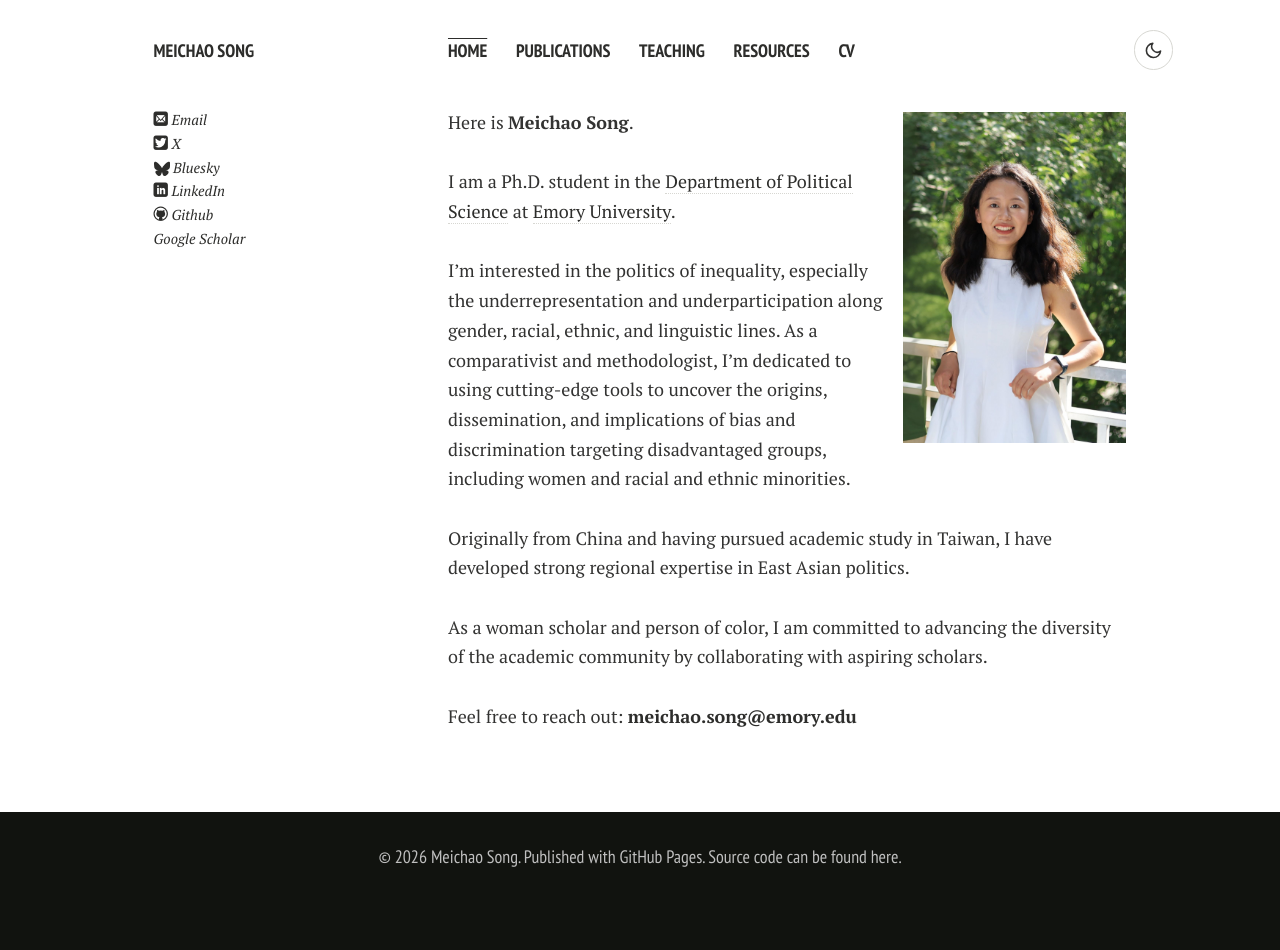
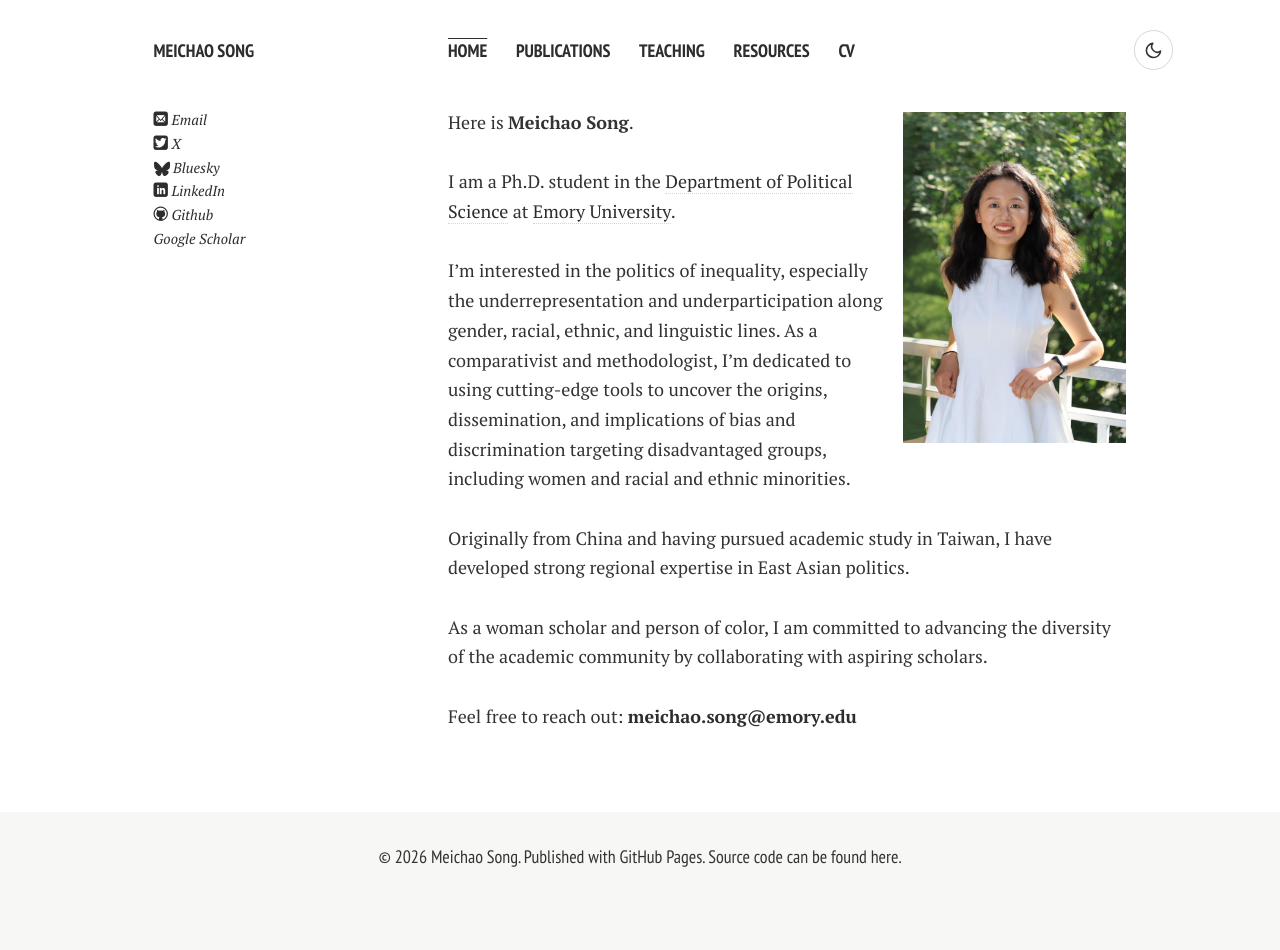
Before and after one commit to MeichaoPoliSci/MeichaoCV202606, a Jekyll site: the page built from index.md, in a window 1280 px wide. Built offline with Jekyll 4.4.1, drawn with Linux system fonts in a browser that asks for light colours; nearby versions of some CDN libraries; comment, search, counter and statistics services are not loaded; a style sheet for code colours, icons or effects is not loaded.

Commit message:
Match footer colors to theme

```diff
--- a/assets/css/theme-toggle.css
+++ b/assets/css/theme-toggle.css
@@ -206,25 +206,25 @@ select:focus {
 }
 
 .footer-wrap {
-  background-color: #11130f;
+  background-color: var(--theme-surface);
 }
 
 html[data-theme="dark"] .footer-wrap {
   background-color: #090a08;
 }
 
-html[data-theme="dark"] .footer-wrap a,
-html[data-theme="dark"] .footer-wrap a:active,
-html[data-theme="dark"] .footer-wrap a:visited,
-html[data-theme="dark"] .footer-wrap p,
-html[data-theme="dark"] .footer-wrap h4,
-html[data-theme="dark"] .footer-wrap h5,
-html[data-theme="dark"] .footer-wrap h6 {
-  color: #d6d3c7;
+.footer-wrap a,
+.footer-wrap a:active,
+.footer-wrap a:visited,
+.footer-wrap p,
+.footer-wrap h4,
+.footer-wrap h5,
+.footer-wrap h6 {
+  color: var(--theme-text);
 }
 
-html[data-theme="dark"] .footer-wrap a:hover {
-  color: #ffffff;
+.footer-wrap a:hover {
+  color: var(--theme-link-hover);
 }
 
 @media only screen and (max-width: 37.5em) {
```
